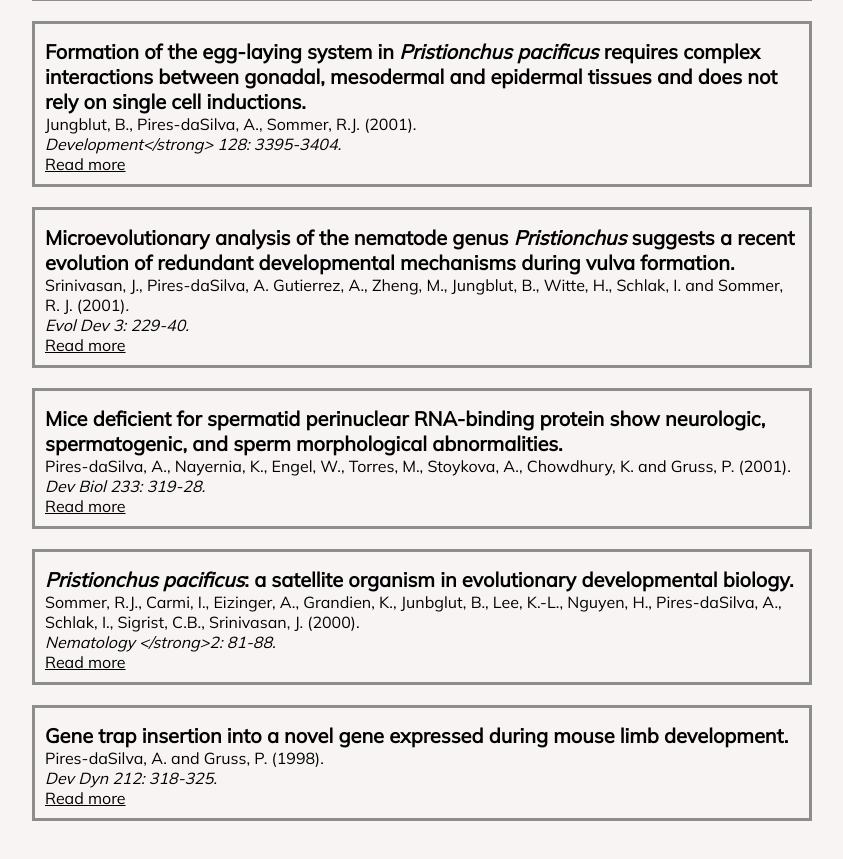
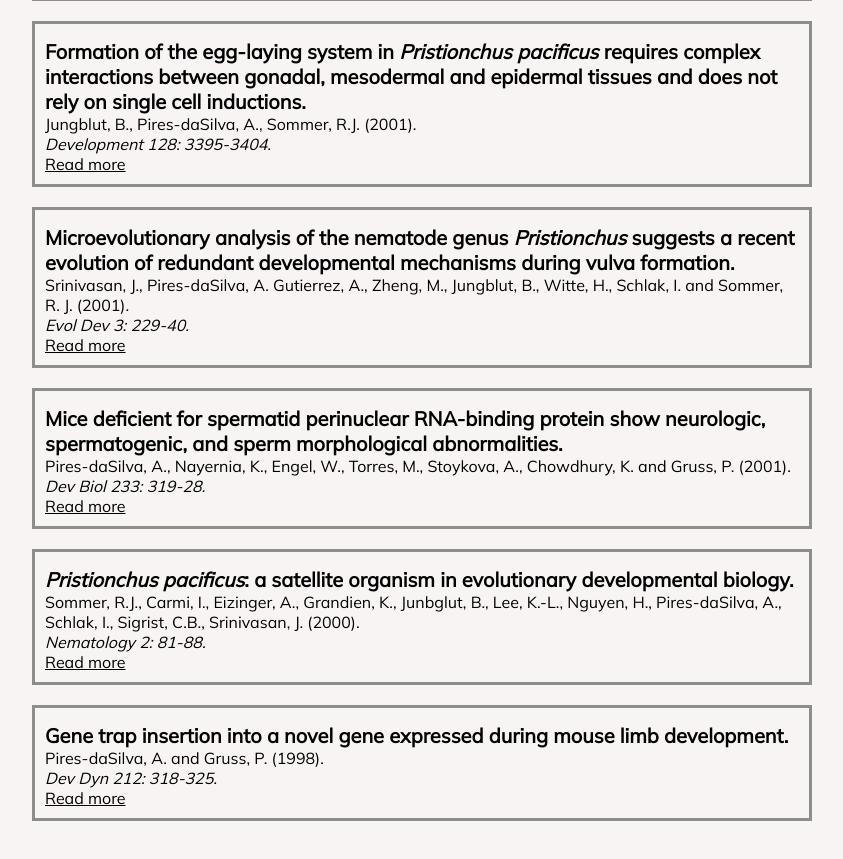
Before and after one commit to miguel4521/PiresLabWebsite, a React (Create React App) app: page /publications in a window 1280 px wide. Shown: the part 6921-7780 px from the top of the page, without its empty margins (218-1061 px from the left). Built offline with nearby package versions, Linux system fonts and the light colour scheme.

Commit message:
fix pubs

```diff
--- a/src/Publications.js
+++ b/src/Publications.js
@@ -239,7 +239,7 @@ const Publications = () => {
             pacificus</em> requires complex interactions between gonadal, mesodermal and epidermal tissues and does
             not rely on single cell inductions.</div>,
         link: "http://dev.biologists.org/content/128/18/3395.long",
-        journal: "Development</strong> 128: 3395-3404."
+        journal: "Development 128: 3395-3404."
     }, {
         authors: "Srinivasan, J., Pires-daSilva, A. Gutierrez, A., Zheng, M., Jungblut, B., Witte, H., Schlak, I. and Sommer, R. J. (2001).",
         title: <div className="publication-title">Microevolutionary analysis of the nematode
@@ -258,7 +258,7 @@ const Publications = () => {
         title: <div className="publication-title"><em>Pristionchus pacificus</em>: a satellite organism in
             evolutionary developmental biology.</div>,
         link: "https://brill.com/view/journals/nemy/2/1/article-p81_10.xml?language=en",
-        journal: "Nematology </strong>2: 81-88."
+        journal: "Nematology 2: 81-88."
     }, {
         authors: "Pires-daSilva, A. and Gruss, P. (1998).",
         title: <div className="publication-title">Gene trap insertion into a novel gene expressed during mouse limb
```
Also changed, not shown: 1 other file (tests, documents, lock files or other folders).
